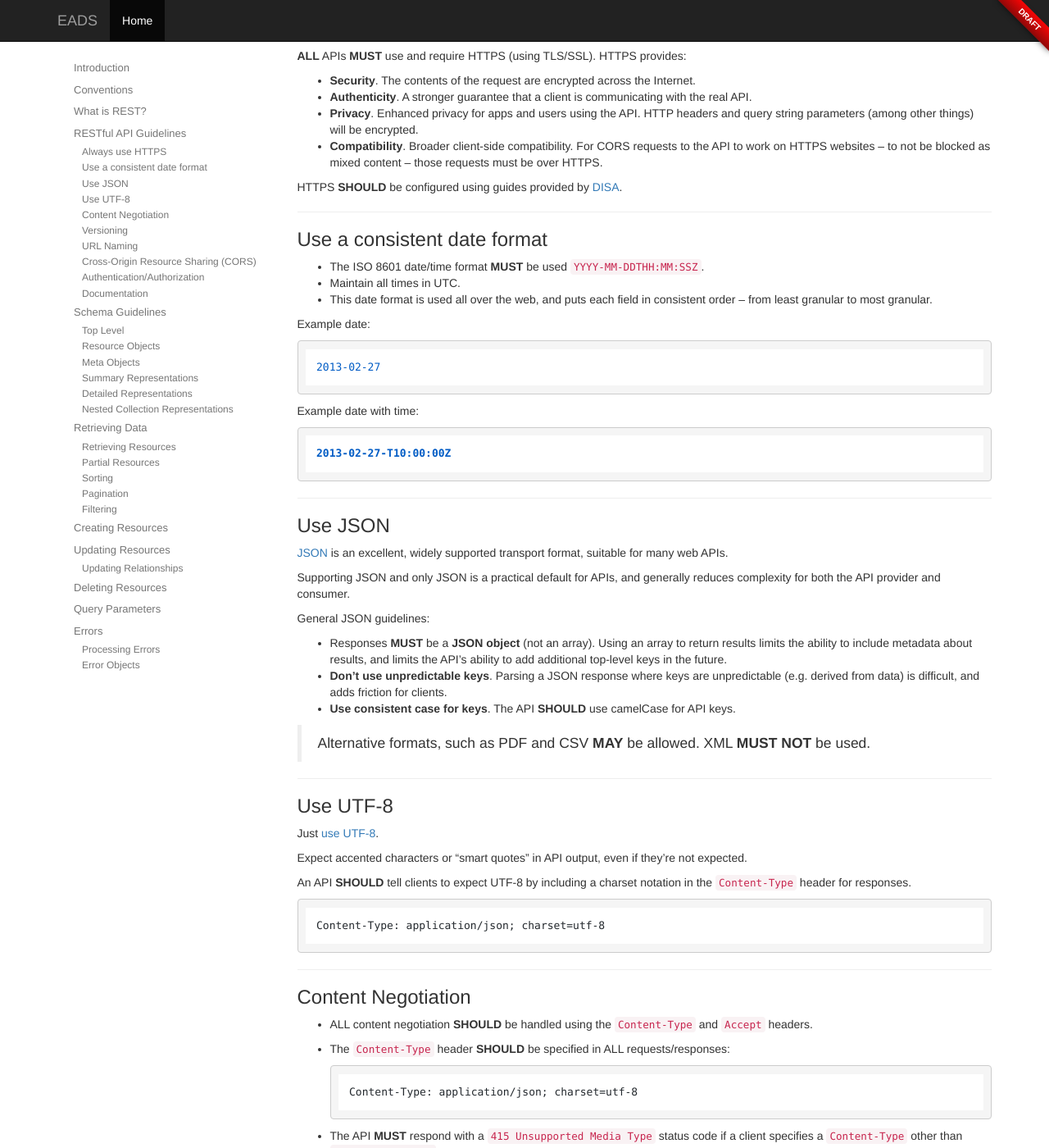
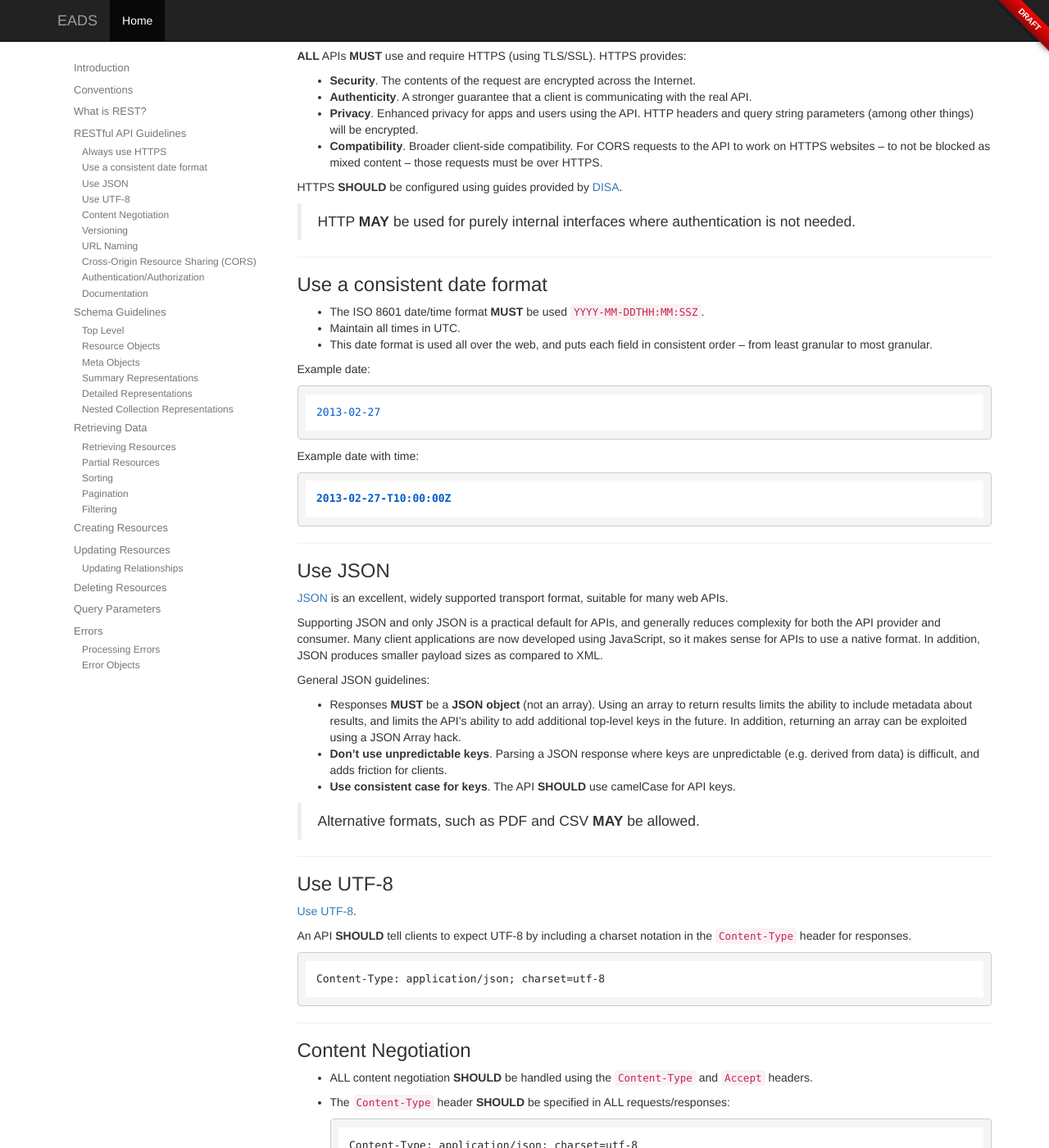
Before and after one commit to DoDCIO/eads, a Jekyll site: the page built from index.md, in a window 1280 px wide and 1400 px high, scrolled down 1119 px. Shown: the whole window at 82% size. Built offline with Jekyll 4.4.1, drawn with Linux system fonts in a browser that asks for light colours; nearby versions of some CDN libraries; some of the changed text lies outside the part shown.

Commit message:
Updates based on feedback from DanR

```diff
--- a/index.md
+++ b/index.md
@@ -62,6 +62,8 @@ This section describes general guidelines for RESTful APIs.
 
 HTTPS **SHOULD** be configured using guides provided by [DISA](http://iase.disa.mil/pki-pke/Pages/admin.aspx).
 
+> HTTP **MAY** be used for purely internal interfaces where authentication is not needed.
+
 <hr/>
 
 ### <a href="#date-format" id="date-format" class="headerlink"></a> Use a consistent date format
@@ -88,23 +90,21 @@ Example date with time:
 
 [JSON](https://en.wikipedia.org/wiki/JSON) is an excellent, widely supported transport format, suitable for many web APIs.
 
-Supporting JSON and only JSON is a practical default for APIs, and generally reduces complexity for both the API provider and consumer.
+Supporting JSON and only JSON is a practical default for APIs, and generally reduces complexity for both the API provider and consumer.  Many client applications are now developed using JavaScript, so it makes sense for APIs to use a native format.  In addition, JSON produces smaller payload sizes as compared to XML.
 
 General JSON guidelines:
 
-* Responses **MUST** be a **JSON object** (not an array). Using an array to return results limits the ability to include metadata about results, and limits the API's ability to add additional top-level keys in the future.
+* Responses **MUST** be a **JSON object** (not an array). Using an array to return results limits the ability to include metadata about results, and limits the API's ability to add additional top-level keys in the future.  In addition, returning an array can be exploited using a JSON Array hack.
 * **Don't use unpredictable keys**. Parsing a JSON response where keys are unpredictable (e.g. derived from data) is difficult, and adds friction for clients.
 * **Use consistent case for keys**. The API **SHOULD** use camelCase for API keys.
 
-> Alternative formats, such as PDF and CSV **MAY** be allowed.  XML **MUST NOT** be used.
+> Alternative formats, such as PDF and CSV **MAY** be allowed.
 
 <hr/>
 
 ### <a href="#utf8" id="utf8" class="headerlink"></a> Use UTF-8
 
-Just [use UTF-8](http://utf8everywhere.org/).
-
-Expect accented characters or "smart quotes" in API output, even if they're not expected.
+[Use UTF-8](http://utf8everywhere.org/).
 
 An API **SHOULD** tell clients to expect UTF-8 by including a charset notation in the `Content-Type` header for responses.
 
@@ -362,7 +362,7 @@ Responses can be further refined with the optional features described below.
 
 ### <a href="#retrieving-resources" id="retrieving-resources" class="headerlink"></a> Retrieving Resources
 
-There are 2 ways to retrieve resources:
+There are 2 main patterns for retrieve resources:
 
 * Retrieve a collection of resources
 * Retrieve a single resource
```
